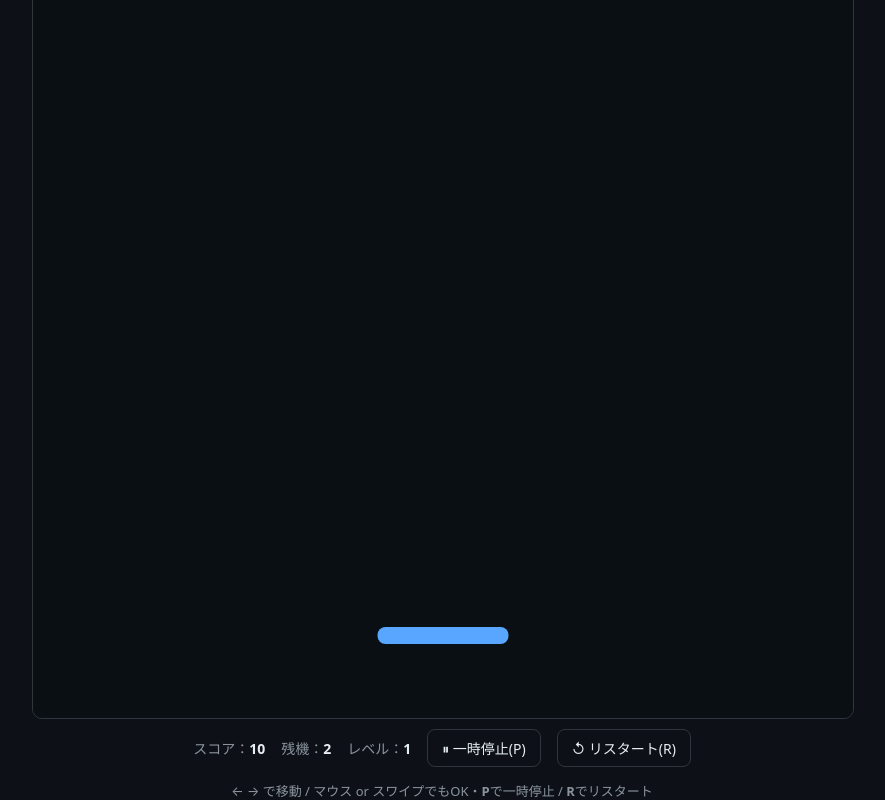
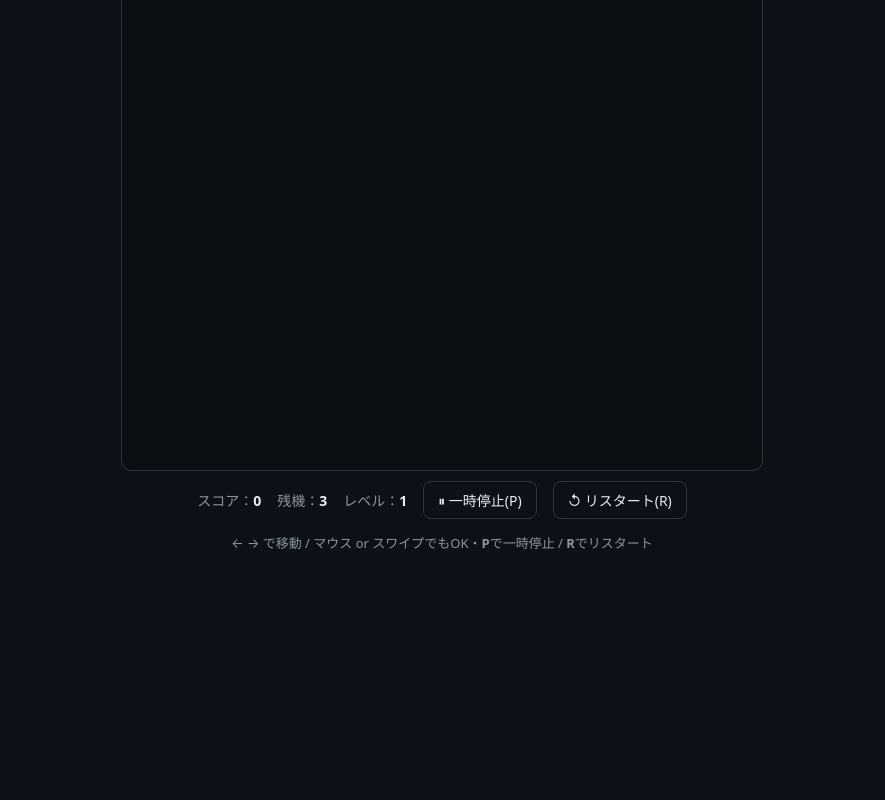
Before and after one commit to kaji-sin/2D-game, a plain HTML site: page index.html in a window 1280 px wide. Shown: the part 491-1291 px from the top of the page, without its empty margins (198-1083 px from the left). After the commit the page ends 1043 px from the top, so only its background shows below. Drawn offline with Linux system fonts and the light colour scheme.

Commit message:
Update index.html

```diff
--- a/index.html
+++ b/index.html
@@ -38,36 +38,41 @@
   const canvas = document.getElementById("game");
   const ctx = canvas.getContext("2d", { alpha:false });
 
-    // ===== レイアウトを画面にフィット =====
+  // 画面サイズに合わせてキャンバスを調整
   function fitCanvas() {
-      const maxW = Math.min(820, window.innerWidth - 24);
-      const w = Math.max(320, Math.floor(maxW));
-      const h = Math.floor(w * 1.4);
-      canvas.width = w;
-      canvas.height = h;
+    const maxW = Math.min(window.innerWidth * 0.9, 640); // 幅の上限を640px
+    const w = Math.floor(maxW);
+    const h = Math.floor(w * 1.2); // 縦横比を少し小さく
+    canvas.width = w * window.devicePixelRatio;
+    canvas.height = h * window.devicePixelRatio;
+    canvas.style.width = w + "px";
+    canvas.style.height = h + "px";
+    ctx.scale(window.devicePixelRatio, window.devicePixelRatio);
     sizes.recalc(w, h);
   }
 
   const sizes = {
-      cw: 640, ch: 900,
-      paddleW: 100, paddleH: 14, paddleY: 0,
-      brick: { rows: 6, cols: 10, w: 0, h: 24, pad: 4, top: 80, left: 8 },
-      recalc(w,h){
+    cw: 640, ch: 800,
+    paddleW: 100, paddleH: 10, paddleY: 0,
+    brick: { rows: 5, cols: 8, w: 0, h: 20, pad: 4, top: 60, left: 8 },
+    recalc(w, h){
       this.cw=w; this.ch=h;
-        this.paddleW = Math.max(70, Math.floor(w*0.16));
-        this.paddleH = Math.max(12, Math.floor(h*0.015));
-        this.paddleY = h - Math.floor(h*0.08);
-        const margin = 12;
-        this.brick.cols = 10;
-        this.brick.rows = 6 + (level-1); // レベルで段数UP
-        const totalPad = (this.brick.cols+1)*this.brick.pad + margin*2;
-        this.brick.w = Math.floor((w - totalPad)/this.brick.cols);
-        this.brick.h = Math.max(18, Math.floor(h*0.025));
-        this.brick.left = margin;
+      this.paddleW = Math.max(50, Math.floor(w*0.15)); // 幅を画面の15%
+      this.paddleH = Math.max(8, Math.floor(h*0.012));
+      this.paddleY = h - Math.floor(h*0.1);
+      this.brick.cols = 8;
+      this.brick.rows = 5;
+      const totalPad = (this.brick.cols+1)*this.brick.pad;
+      this.brick.w = Math.floor((w - totalPad) / this.brick.cols);
+      this.brick.h = Math.max(14, Math.floor(h*0.025));
+      this.brick.left = 8;
       this.brick.top = Math.floor(h*0.08);
     }
   };
 
+  // 残りのコード（update, draw, initなど）は前のままでOK
+  // ここから下は削除せずそのまま残してください。
+})();
     // ===== ゲーム状態 =====
     let score = 0, lives = 3, level = 1, paused = false, running = true;
 
```
Lines whose indentation alone changed are shown as unchanged.
